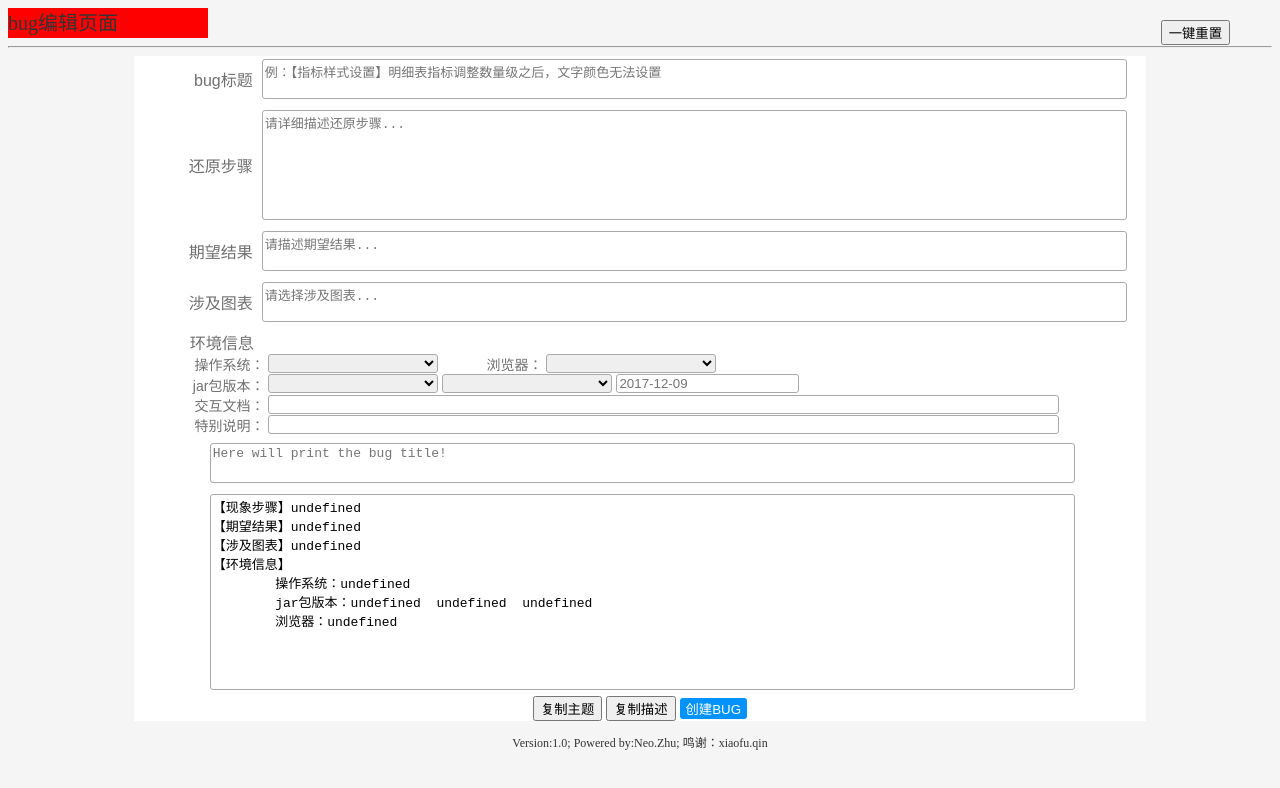
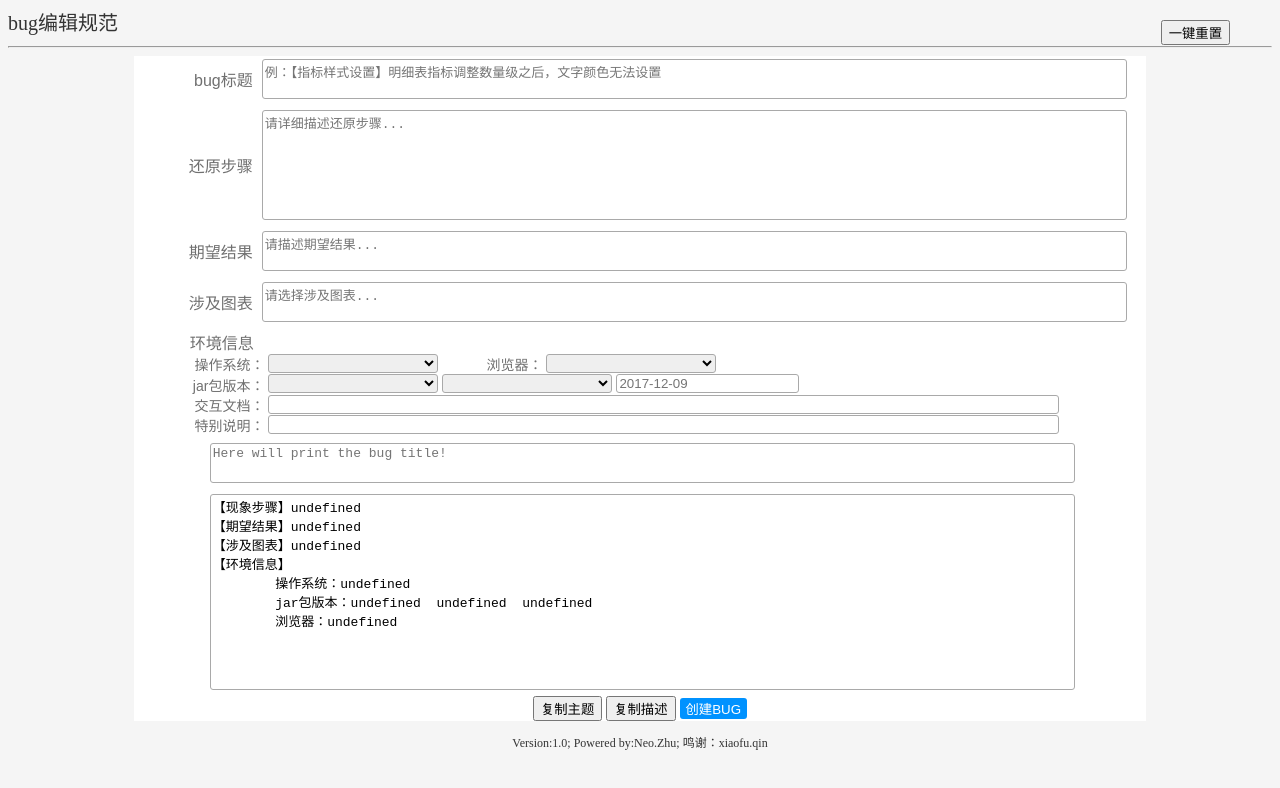
Before and after one commit to zhumoozi/Fixme, a website: page index.html in a window 1280 px wide. Drawn offline with Linux system fonts and the light colour scheme.

```diff
--- a/index.html
+++ b/index.html
@@ -14,7 +14,7 @@
 </head>
 <body>
 <header>
-    <h3 style=";">bug编辑页面</h3>
+    <h3 style=";">bug编辑规范</h3>
     <button type="button" id="clear_all">一键重置</button>
     <hr/>
 </header>
--- a/static/css/index.css
+++ b/static/css/index.css
@@ -14,8 +14,6 @@
     padding: 0;
     text-overflow: ellipsis;
     white-space: nowrap;
-    width: 200px;
-    background-color: red;
 }
 
 #main {
```
